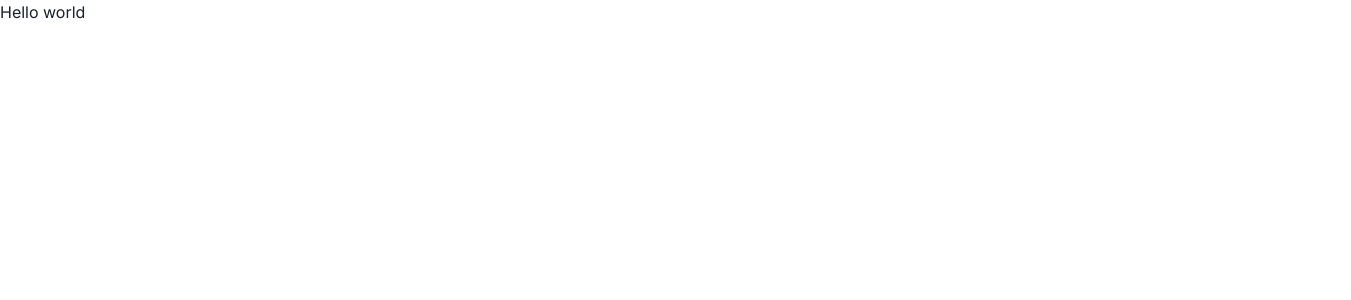
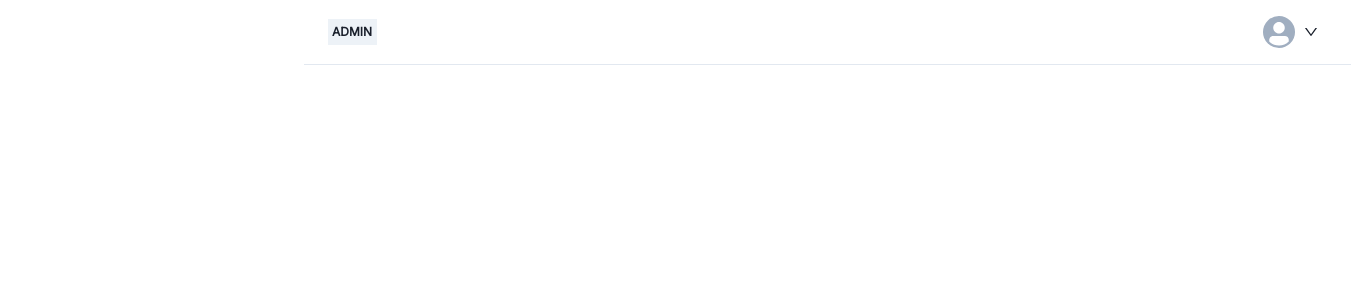
Before and after one commit to Miguel-Ruz/car-wash, a Next.js app in the folder car-wash/: page / in a window 1280 px wide. Shown: the top 300 px of the page, 1351 px wide, since content can reach past the window. Built offline with nearby package versions, Linux system fonts and the light colour scheme.

Commit message:
add/cree y maquete navBar

```diff
--- /dev/null
+++ b/car-wash/src/components/index.ts
@@ -0,0 +1 @@
+export * from "./layout";
--- /dev/null
+++ b/car-wash/src/components/layout/NavBar.tsx
@@ -0,0 +1,54 @@
+import {
+  Avatar,
+  Flex,
+  Heading,
+  HStack,
+  Menu,
+  MenuButton,
+  MenuDivider,
+  MenuItem,
+  MenuList,
+  Text,
+} from "@chakra-ui/react";
+import React from "react";
+import { AiOutlineDown } from "react-icons/ai";
+
+type Props = {};
+
+const NavBar = (props: Props) => {
+  return (
+    <Flex
+      align="center"
+      justify="space-between"
+      paddingTop="16px"
+      paddingBottom="16px"
+      paddingRight="24px"
+      paddingLeft="24px"
+      w="65.438rem"
+      borderBottom="1px solid #E2E8F0"
+      marginLeft="19rem"
+    >
+      <Text
+        fontSize="xs"
+        color="navTitleColor"
+        bg="#EDF2F7"
+        w="49px"
+      fontWeight="semibold"
+        p="4px"
+      >
+        ADMIN
+      </Text>
+
+      <HStack w="64px" h="32px">
+        <Avatar size="sm" />
+        <Menu>
+          <MenuButton>
+            <AiOutlineDown />
+          </MenuButton>
+        </Menu>
+      </HStack>
+    </Flex>
+  );
+};
+
+export default NavBar;
--- /dev/null
+++ b/car-wash/src/components/layout/index.ts
@@ -0,0 +1 @@
+export { default as NavBar } from "./NavBar";
--- a/car-wash/src/pages/index.tsx
+++ b/car-wash/src/pages/index.tsx
@@ -1,7 +1,9 @@
+import { NavBar } from "../components";
+
 export default function Home() {
   return (
     <div>
-      <h1>Hello world</h1>
+      <NavBar />
     </div>
   );
 }
```
